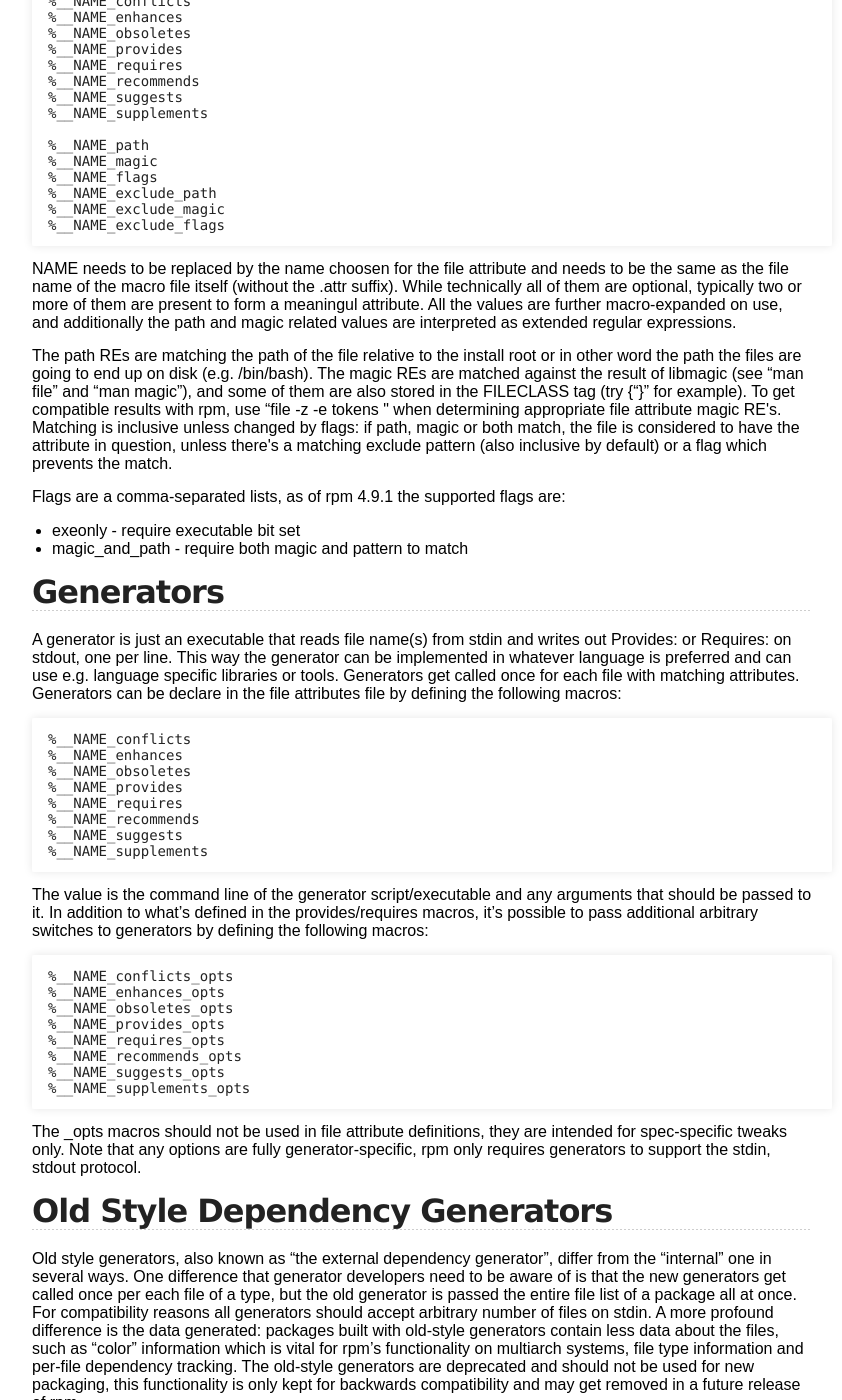
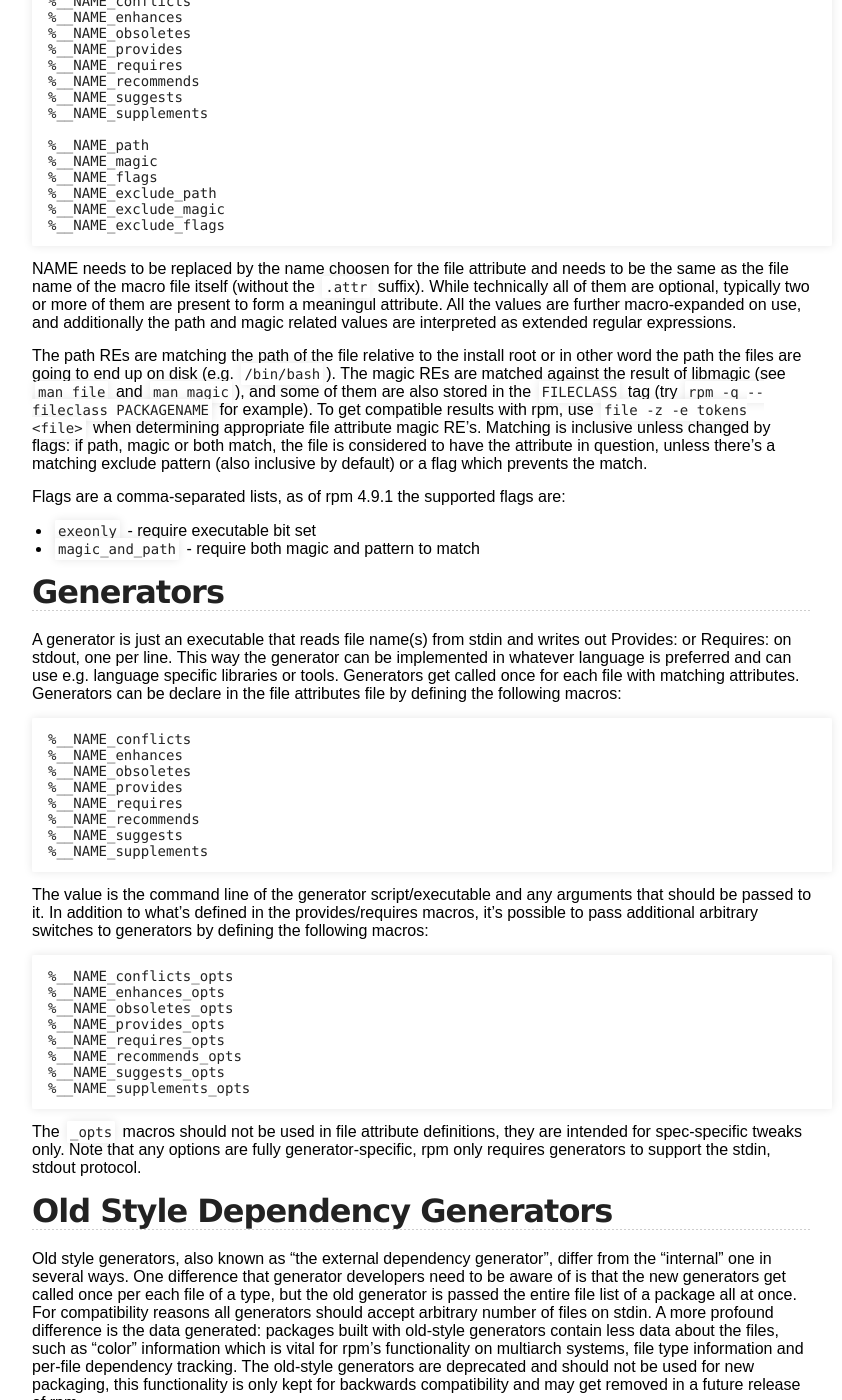
Before and after one commit to rpm-software-management/rpm-web, a Jekyll site: the page built from user_doc/dependency_generators.md, in a window 1280 px wide and 1400 px high, scrolled down 693 px. Shown: the whole window, without its empty margins (218-1060 px from the left). Built offline with Jekyll 4.4.1, drawn with Linux system fonts in a browser that asks for light colours; some of the changed text lies outside the part shown.

Commit message:
Cosmetics: mark relevant parts as literal

````diff
--- a/user_doc/dependency_generators.md
+++ b/user_doc/dependency_generators.md
@@ -11,7 +11,7 @@ This works reasonable well for binary executables and shared object files (libra
 ## File Attributes
 To avoid passing every file through every dependency generator file attributes are used. All files in packages are classified based on the present file attribute rules, and files can have an arbitrary number of attributes. Each file attribute can have a Provides: and a Requires: generator.
 
-A file attribute is represented by a macro file in %{_fileattrsdir} (typically /usr/lib/rpm/fileattrs/), and must have .attr suffix to be processed. The following file attribute macros are recognized:
+A file attribute is represented by a macro file in `%{_fileattrsdir}` (typically `/usr/lib/rpm/fileattrs/`), and must have .attr suffix to be processed. The following file attribute macros are recognized:
 
 ```
 %__NAME_conflicts
@@ -31,13 +31,14 @@ A file attribute is represented by a macro file in %{_fileattrsdir} (typically /
 %__NAME_exclude_flags
 ```
 
-NAME needs to be replaced by the name choosen for the file attribute and needs to be the same as the file name of the macro file itself (without the .attr suffix). While technically all of them are optional, typically two or more of them are present to form a meaningul attribute. All the values are further macro-expanded on use, and additionally the path and magic related values are interpreted as extended regular expressions.
+NAME needs to be replaced by the name choosen for the file attribute and needs to be the same as the file name of the macro file itself (without the `.attr` suffix). While technically all of them are optional, typically two or more of them are present to form a meaningul attribute. All the values are further macro-expanded on use, and additionally the path and magic related values are interpreted as extended regular expressions.
 
-The path REs are matching the path of the file relative to the install root or in other word the path the files are going to end up on disk (e.g. /bin/bash). The magic REs are matched against the result of libmagic (see "man file" and "man magic"), and some of them are also stored in the FILECLASS tag (try {"{{rpm -q --fileclass PACKAGENAME}}}" for example). To get compatible results with rpm, use "file -z -e tokens <file>" when determining appropriate file attribute magic RE's. Matching is inclusive unless changed by flags: if path, magic or both match, the file is considered to have the attribute in question, unless there's a matching exclude pattern (also inclusive by default) or a flag which prevents the match.
+The path REs are matching the path of the file relative to the install root or in other word the path the files are going to end up on disk (e.g. `/bin/bash`). The magic REs are matched against the result of libmagic (see `man file` and `man magic`), and some of them are also stored in the `FILECLASS` tag (try `rpm -q --fileclass PACKAGENAME` for example). To get compatible results with rpm, use `file -z -e tokens <file>` when determining appropriate file attribute magic RE's. Matching is inclusive unless changed by flags: if path, magic or both match, the file is considered to have the attribute in question, unless there's a matching exclude pattern (also inclusive by default) or a flag which prevents the match.
+
 
 Flags are a comma-separated lists, as of rpm 4.9.1 the supported flags are:
-* exeonly - require executable bit set
-* magic_and_path - require both magic and pattern to match
+* `exeonly` - require executable bit set
+* `magic_and_path` - require both magic and pattern to match
 
 ## Generators
 A generator is just an executable that reads file name(s) from stdin and writes out Provides: or Requires: on stdout, one per line. This way the generator can be implemented in whatever language is preferred and can use e.g. language specific libraries or tools. Generators get called once for each file with matching attributes. Generators can be declare in the file attributes file by defining the following macros:
@@ -66,7 +67,7 @@ The value is the command line of the generator script/executable and any argumen
 %__NAME_supplements_opts
 ```
 
-The _opts macros should not be used in file attribute definitions, they are intended for spec-specific tweaks only. Note that any options are fully generator-specific, rpm only requires generators to support the stdin, stdout protocol.
+The `_opts` macros should not be used in file attribute definitions, they are intended for spec-specific tweaks only. Note that any options are fully generator-specific, rpm only requires generators to support the stdin, stdout protocol.
 
 ## Old Style Dependency Generators
 Old style generators, also known as "the external dependency generator", differ from the "internal" one in several ways. One difference that generator developers need to be aware of is that the new generators get called once per each file of a type, but the old generator is passed the entire file list of a package all at once. For compatibility reasons all generators should accept arbitrary number of files on stdin. A more profound difference is the data generated: packages built with old-style generators contain less data about the files, such as "color" information which is vital for rpm's functionality on multiarch systems, file type information and per-file dependency tracking. The old-style generators are deprecated and should not be used for new packaging, this functionality is only kept for backwards compatibility and may get removed in a future release of rpm.
@@ -86,13 +87,13 @@ Technically all aspects of file attributes and the generator helpers they use ca
 %__provides_exclude_from
 ```
 
-The values of these are macro-expanded and the results interpreted as (extended) regular expressions. The exclude_from variants operate on paths, for example to prevent all provides generated from *.so files in %{_libdir}/mypkg/ from being added:
+The values of these are macro-expanded and the results interpreted as (extended) regular expressions. The `exclude_from` variants operate on paths, for example to prevent all provides generated from `*.so` files in `%{_libdir}/mypkg/` from being added:
 
 ```
 %define __provides_exclude_from ^%{_libdir}/mypkg/.*.so$
 ```
 
-would prevent any provides from *.so files in %{_libdir}/mypkg/ from being added to packages. The exclude variants operate on generated dependency strings, for example the following would prevent all typical library requires from being added, regardless of which files they originate from:
+would prevent any provides from `*.so` files in `%{_libdir}/mypkg/` from being added to packages. The exclude variants operate on generated dependency strings, for example the following would prevent all typical library requires from being added, regardless of which files they originate from:
 
 ```
 %define __requires_exclude ^lib.*$
@@ -101,7 +102,7 @@ would prevent any provides from *.so files in %{_libdir}/mypkg/ from being added
 Note that within spec-files, any backslashes need to be double-escaped to prevent the spec parser from eating them.
 
 ## Troubleshooting
-rpmbuild and rpmdeps have a hidden --rpmfcdebug switch that enables additional output for the dependency generation stage. The output format is currently roughly as follows:
+rpmbuild and rpmdeps have a hidden `--rpmfcdebug` switch that enables additional output for the dependency generation stage. The output format is currently roughly as follows:
 
 ```
 <file number> <on-disk path> <color info> <file attribute matches>
````
Also changed, not shown: other parts of user_doc/dependency_generators.md (+0 -3 lines).
